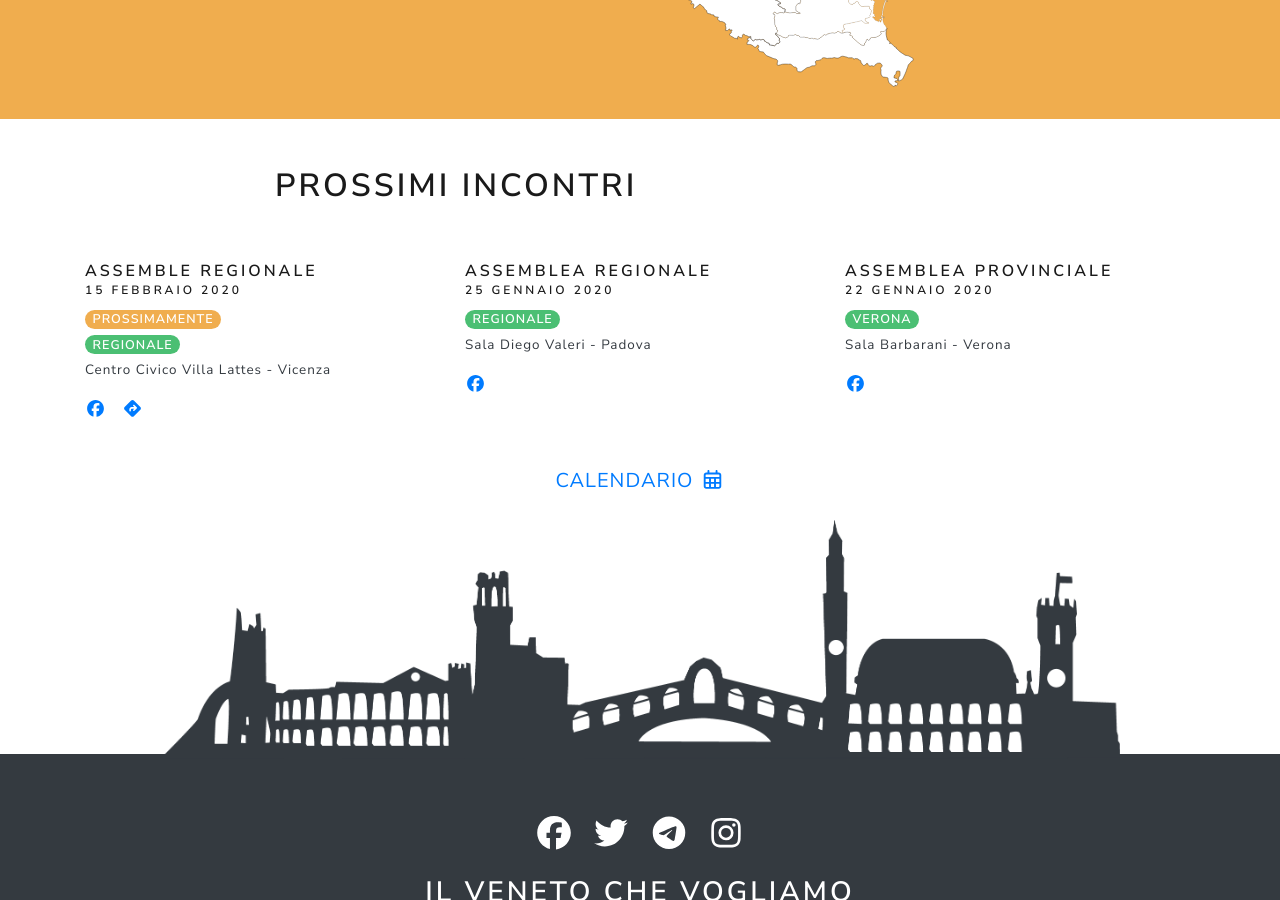
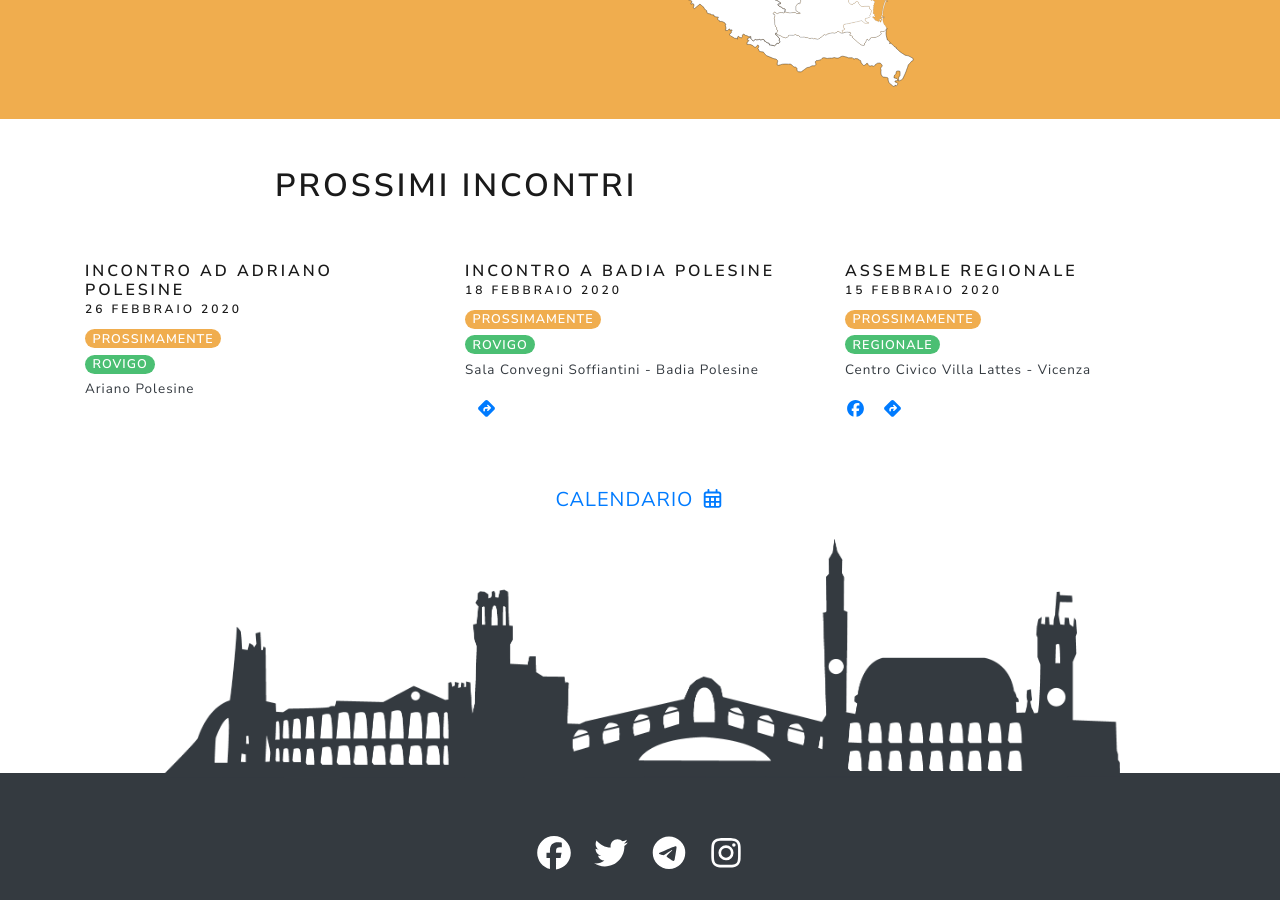
Before and after one commit to venetochevogliamo/venetochevogliamo.it, a Jekyll site: the page built from index.html, in a window 1280 px wide and 900 px high, scrolled down 1300 px. Built offline with Jekyll 4.4.1, drawn with Linux system fonts in a browser that asks for light colours; nearby versions of some CDN libraries; library files that are not in the unit come from our copies; comment, search, counter and statistics services are not loaded.

Commit message:
Add new events

```diff
--- a/_data/events.yml
+++ b/_data/events.yml
@@ -89,3 +89,21 @@
   fb: https://www.facebook.com/events/1017830541936108/
   location: Centro Civico Villa Lattes - Vicenza
   indirizzo: Via Paolo Thaon Di Revel, 44 - Vicenza
+- date: 2020-02-18 21:00
+  name: Incontro a Badia Polesine
+  provincia: Rovigo
+  location: Sala Convegni Soffiantini - Badia Polesine
+  indirizzo: Via Cigno, 109 Badia Polesine RO
+- date: 2020-02-26 21:00
+  name: Incontro ad Adriano Polesine
+  provincia: Rovigo
+  location: Ariano Polesine
+- date: 2020-02-08 11:00
+  name: Aperitivo Informale
+  provincia: Venezia
+  location: Bar al Parco - Parco della Pace
+- date: 2020-02-13 18:15
+  name: Incontro Gruppi Tematici (ambiente, sanità, sociale, legalità)
+  provincia: Verona
+  location: Sala Lodi - Verona
+  indirizzo: Via San Giovanni in Valle, 13/b - Verona
--- a/_includes/event.html
+++ b/_includes/event.html
@@ -18,9 +18,11 @@
   <small>{{ e.location }}</small>
 </p>
 <p>
+  {% if e.fb %}
   <a target="_blank" class="text-decoration-none" rel="noopener noreferrer" href="{{ e.fb }}">
     <i class="fab fa-facebook"></i>
   </a>
+  {% endif %}
   &nbsp;
   {% if e.indirizzo %}
   <a target="_blank" class="text-decoration-none" rel="noopener noreferrer" href="https://www.google.com/maps/search/?api=1&query={{ e.indirizzo }}">
--- a/_includes/roadmap/timeline.html
+++ b/_includes/roadmap/timeline.html
@@ -36,9 +36,11 @@
         {% endif %}
       </p>
       <p>
+        {% if e.fb %}
         <a target="_blank" href="{{ e.fb }}" class="text-decoration-none" rel="noopener noreferrer">
           <i class="fab fa-facebook"></i>
         </a>
+        {% endif %}
         {% if e.indirizzo %}
           <a target="_blank" href="https://www.google.com/maps/search/?api=1&query={{ e.indirizzo }}" class="text-decoration-none" rel="noopener noreferrer" >
             <i class="fas fa-directions"></i>
```
